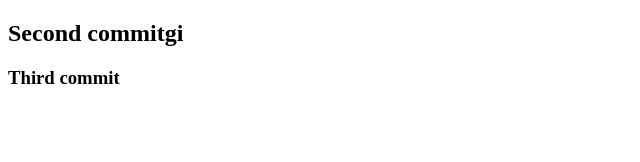
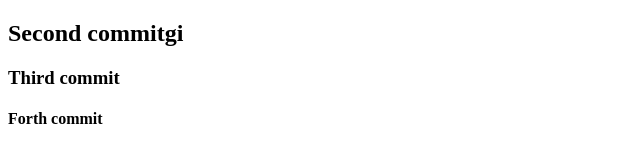
Before and after one commit to VahagD/Test_project, a plain HTML site: page index.html in a window 1280 px wide. Shown: the whole page, without its empty margins (0-640 px from the left). Drawn offline with Linux system fonts and the light colour scheme.

Commit message:
fore commit

```diff
--- a/index.html
+++ b/index.html
@@ -10,5 +10,6 @@
   <body>
      <h2>Second commitgi</h2>
      <h3>Third commit</h3>
+     <h4>Forth commit</h4>
   </body>
 </html>
```
